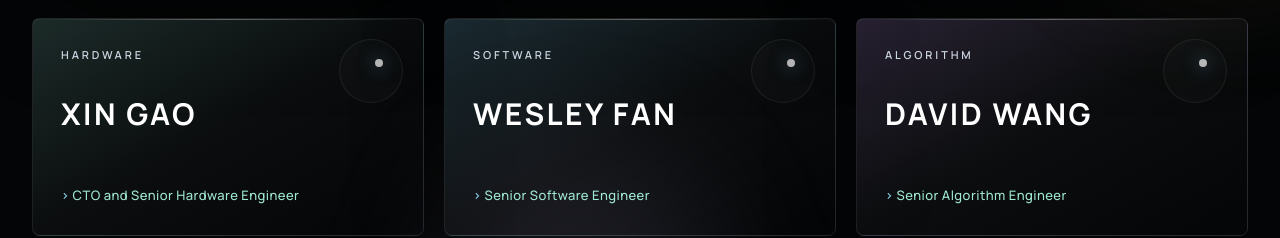
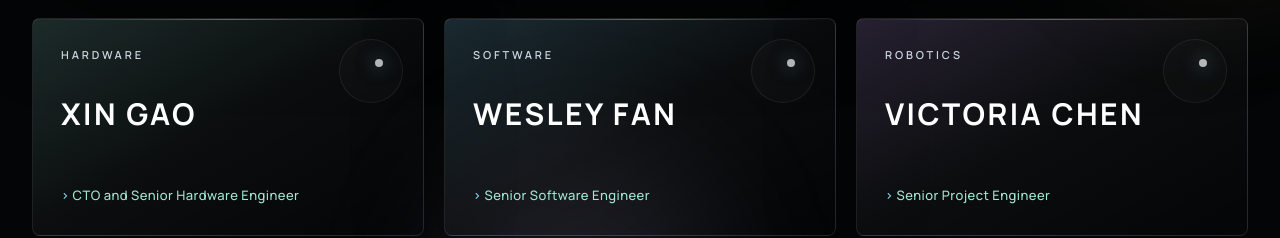
Before and after one commit to WZatU/agentech-site-v1, a Next.js app: page /about in a window 1280 px wide. Shown: the part 568-806 px from the top of the page. Built offline with nearby package versions, Linux system fonts and the light colour scheme; no server answers.

Commit message:
Update Victoria Chen team profile

```diff
--- a/app/about/page.tsx
+++ b/app/about/page.tsx
@@ -30,9 +30,9 @@ const teamMembers = [
     tone: "from-[#91dfff]/[0.18] via-white/[0.03] to-transparent"
   },
   {
-    name: "David Wang",
-    role: "Senior Algorithm Engineer",
-    group: "Algorithm",
+    name: "Victoria Chen",
+    role: "Senior Project Engineer",
+    group: "Robotics",
     tone: "from-[#d6a8ff]/[0.18] via-white/[0.03] to-transparent"
   }
 ] as const;
```
